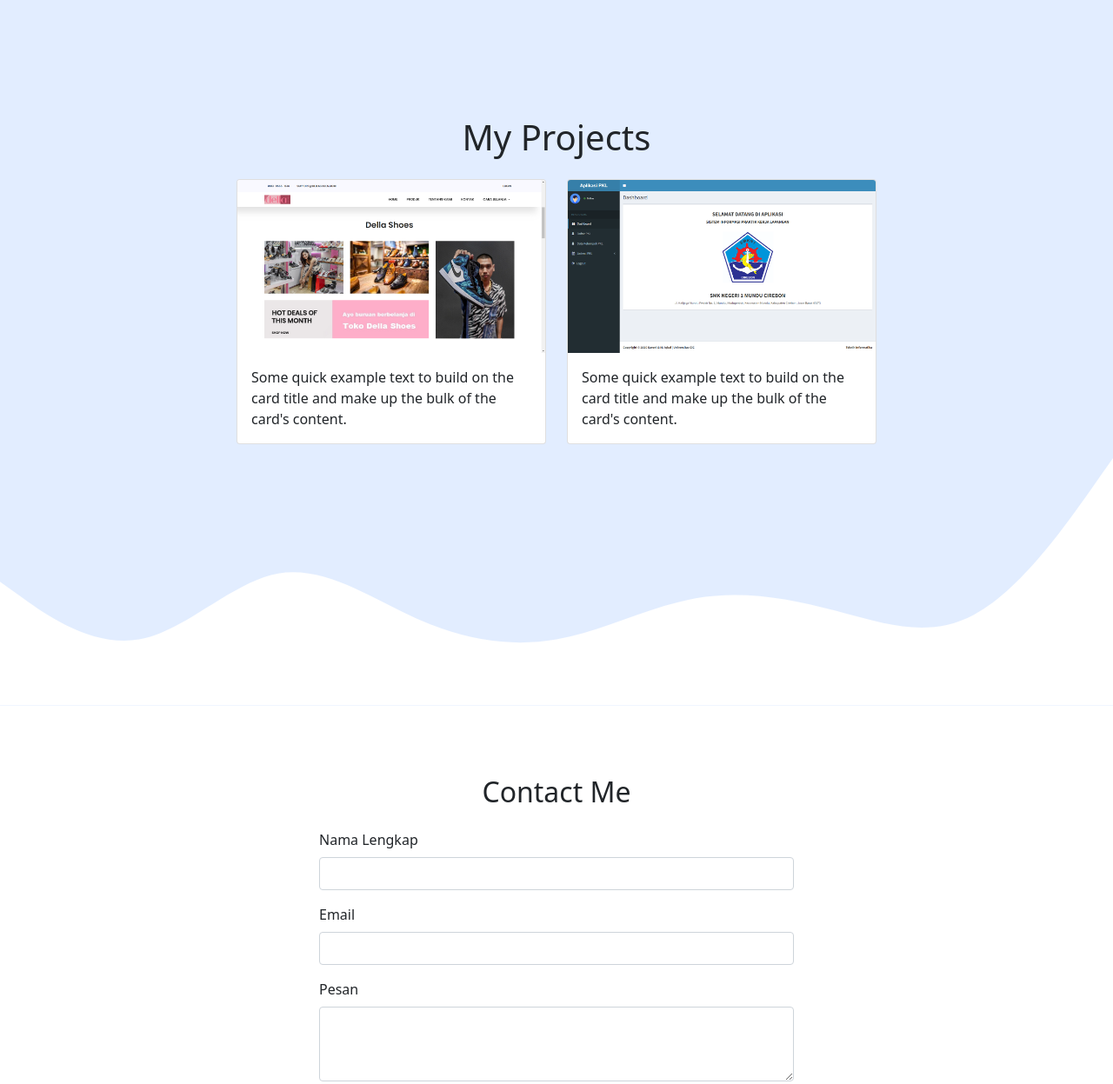
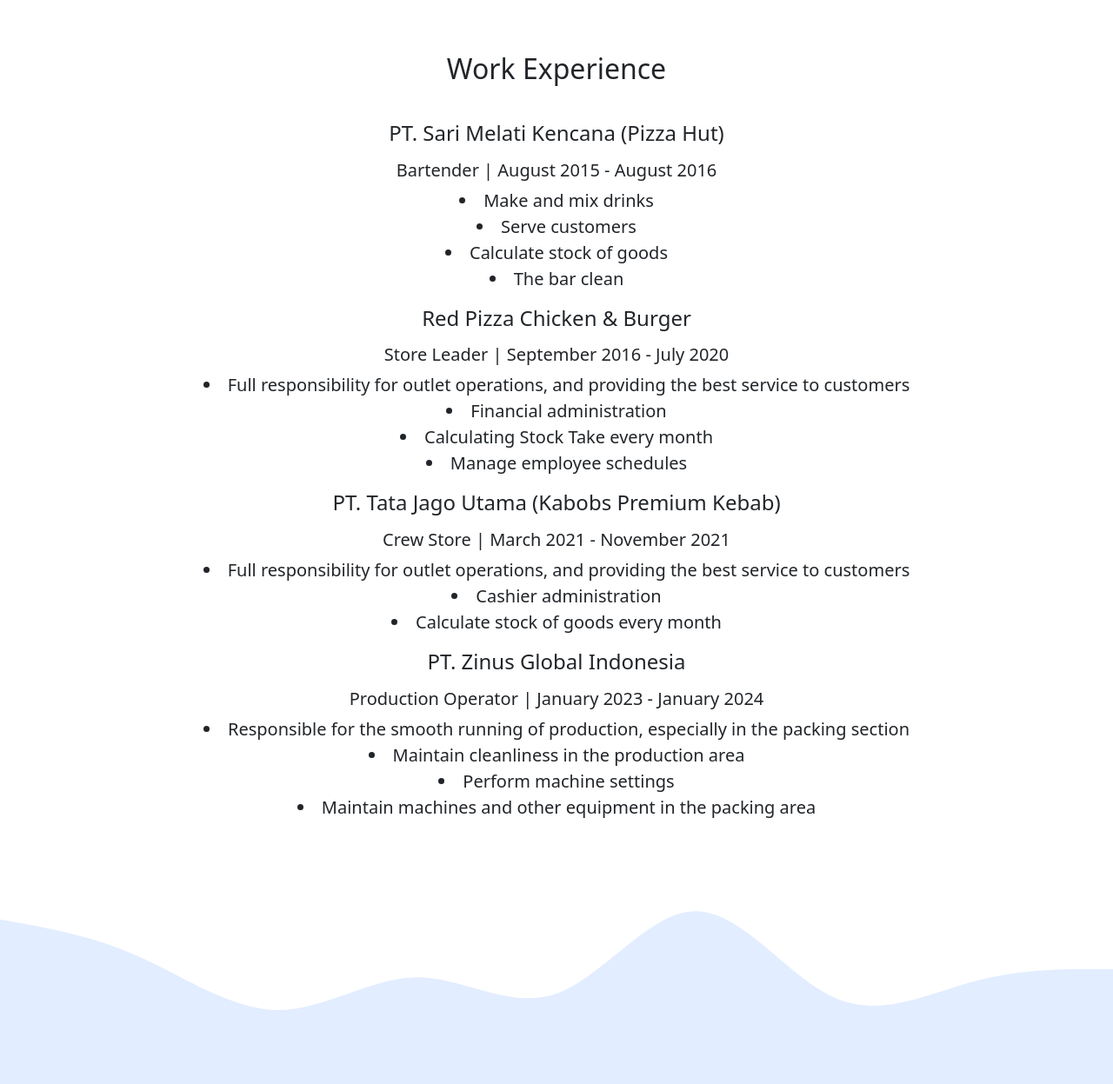
Before and after one commit to iqbalprakoso/iqbalprakoso.github.io, a plain HTML site: page index.html in a window 1280 px wide. Shown: the part 1400-2647 px from the top of the page at 87% size. Drawn offline with nearby package versions, Linux system fonts and the light colour scheme.

Commit message:
update website

```diff
--- a/index.html
+++ b/index.html
@@ -17,7 +17,7 @@
   </head>
   <body id="home">
     <!--navbar-->
-    <nav class="navbar navbar-expand-lg navbar-dark bg-primary shadow-sm fixed-top">
+    <nav class="navbar navbar-expand-lg navbar-dark bg-dark shadow-sm fixed-top">
       <div class="container">
         <a class="navbar-brand" href="#">M. Iqbal Tawakal Prakoso</a>
         <button class="navbar-toggler" type="button" data-bs-toggle="collapse" data-bs-target="#navbarNav" aria-controls="navbarNav" aria-expanded="false" aria-label="Toggle navigation">
@@ -32,7 +32,17 @@
               <a class="nav-link" href="#about">About</a>
             </li>
             <li class="nav-item">
+              <a class="nav-link" href="#work">Work</a>
+            </li>
+            <li class="nav-item">
               <a class="nav-link" href="#projects">Projects</a>
+            </li>
+            <li class="nav-item dropdown">
+              <a class="nav-link dropdown-toggle" href="#" id="navbarDropdownMenuLink" role="button" data-bs-toggle="dropdown" aria-expanded="false"> Other </a>
+              <ul class="dropdown-menu" aria-labelledby="navbarDropdownMenuLink">
+                <li><a class="dropdown-item" href="#">Hobby</a></li>
+                <li><a class="dropdown-item" href="#">Sertification</a></li>
+              </ul>
             </li>
             <li class="nav-item">
               <a class="nav-link" href="#contact">Contact me</a>
@@ -67,13 +77,12 @@
           </div>
         </div>
         <div class="row justify-content-center fs-5 text-center">
-          <div class="col-md-4">
+          <div class="col-md-10">
             <p>
               My name is M. Iqbal Tawakal Prakoso. I graduated majoring in Informatics Engineering at CIC University, Cirebon City. I studied for 4 years with a GPA of 3.21. During college I have studied web programming materials such as
               PHP, HTML, CSS, Javascript, and SQL databases. and for mobile programming languages, I can only learn basic Java and Dart Flutter.
             </p>
-          </div>
-          <div class="col-md-4">
+
             <p>
               There were two web projects that I created during college, the first was to create a school website with the title "field work practice information system application" specifically for vocational school students. and the
               second is a shoe shop website with the title "designing a shoe product recommendation system using the Collaborative filtering Algorithm method", which is specifically to fulfill my final assignment during college.
@@ -83,13 +92,62 @@
       </div>
       <svg xmlns="http://www.w3.org/2000/svg" viewBox="0 0 1440 320">
         <path
-          fill="#e2edff"
+          fill="#ffffff"
           fill-opacity="1"
           d="M0,128L30,133.3C60,139,120,149,180,176C240,203,300,245,360,245.3C420,245,480,203,540,202.7C600,203,660,245,720,224C780,203,840,117,900,117.3C960,117,1020,203,1080,229.3C1140,256,1200,224,1260,208C1320,192,1380,192,1410,192L1440,192L1440,320L1410,320C1380,320,1320,320,1260,320C1200,320,1140,320,1080,320C1020,320,960,320,900,320C840,320,780,320,720,320C660,320,600,320,540,320C480,320,420,320,360,320C300,320,240,320,180,320C120,320,60,320,30,320L0,320Z"
         ></path>
       </svg>
     </section>
     <!--Akhir About-->
+
+    <!--Work-->
+    <section id="work">
+      <div class="container">
+        <div class="row text-center mb-3">
+          <div class class="col">
+              <h2>Work Experience</h2>
+          </div>
+        </div>
+        <div class="row justify-content-center fs-5 text-center">
+          <div class="col-md-10">
+                <p><h4>PT. Sari Melati Kencana (Pizza Hut)</h4></p>
+                  <h5>Bartender | August 2015 - August 2016</h5>
+                  <li>Make and mix drinks</li>
+                  <li>Serve customers</li>
+                  <li>Calculate stock of goods</li>
+                  <li>The bar clean</li>
+
+                  <p><h4>Red Pizza Chicken & Burger</h4></p>
+                  <h5>Store Leader | September 2016 - July 2020</h5>
+                  <li>Full responsibility for outlet operations, and providing the best service to customers</li>
+                  <li>Financial administration</li>
+                  <li>Calculating Stock Take every month</li>
+                  <li>Manage employee schedules</li>
+
+                  <p><h4>PT. Tata Jago Utama (Kabobs Premium Kebab)</h4></p>
+                  <h5>Crew Store | March 2021 - November 2021</h5>
+                    <li>Full responsibility for outlet operations, and providing the best service to customers</li>
+                    <li>Cashier administration</li>
+                    <li>Calculate stock of goods every month</li>
+
+                  <p><h4>PT. Zinus Global Indonesia</h4></p>
+                  <h5>Production Operator | January 2023 - January 2024</h5>
+                  <li>Responsible for the smooth running of production, especially in the packing section</li>
+                  <li>Maintain cleanliness in the production area</li>
+                  <li>Perform machine settings</li>
+                  <li>Maintain machines and other equipment in the packing area</li>
+              </div>
+            </div>
+          </div>
+        <svg xmlns="http://www.w3.org/2000/svg" viewBox="0 0 1440 320">
+          <path
+            fill="#e2edff"
+            fill-opacity="1"
+            d="M0,128L30,133.3C60,139,120,149,180,176C240,203,300,245,360,245.3C420,245,480,203,540,202.7C600,203,660,245,720,224C780,203,840,117,900,117.3C960,117,1020,203,1080,229.3C1140,256,1200,224,1260,208C1320,192,1380,192,1410,192L1440,192L1440,320L1410,320C1380,320,1320,320,1260,320C1200,320,1140,320,1080,320C1020,320,960,320,900,320C840,320,780,320,720,320C660,320,600,320,540,320C480,320,420,320,360,320C300,320,240,320,180,320C120,320,60,320,30,320L0,320Z"
+          ></path>
+        </svg>
+      </section>
+    <!--Akhir Work-->
 
     <!--Projects-->
     <section id="projects">
@@ -104,7 +162,7 @@
             <div class="card">
               <img src="img/projects/pj1.png" class="card-img-top" alt="projects1" />
               <div class="card-body">
-                <p class="card-text">Some quick example text to build on the card title and make up the bulk of the card's content.</p>
+                <p class="card-text">This is what the home page of the Della shoe shop website looks like.</p>
               </div>
             </div>
           </div>
@@ -112,20 +170,11 @@
             <div class="card">
               <img src="img/projects/pj2.png" class="card-img-top" alt="projects2" />
               <div class="card-body">
-                <p class="card-text">Some quick example text to build on the card title and make up the bulk of the card's content.</p>
+                <p class="card-text">That's the initial appearance of the vocational school students' field work practice website.</p>
               </div>
             </div>
           </div>
-          <!--
-          <div class="col-md-4 mb-3">
-            <div class="card">
-              <img src="img/projects/3.jpg" class="card-img-top" alt="projects3" />
-              <div class="card-body">
-                <p class="card-text">Some quick example text to build on the card title and make up the bulk of the card's content.</p>
-              </div>
-            </div>
-          </div>
-        --></div>
+        </div>
       </div>
       <svg xmlns="http://www.w3.org/2000/svg" viewBox="0 0 1440 320">
         <path
@@ -167,7 +216,7 @@
       </div>
       <svg xmlns="http://www.w3.org/2000/svg" viewBox="0 0 1440 320">
         <path
-          fill="#0d6efd"
+          fill="#e2edff"
           fill-opacity="1"
           d="M0,64L30,90.7C60,117,120,171,180,181.3C240,192,300,160,360,160C420,160,480,192,540,202.7C600,213,660,203,720,176C780,149,840,107,900,122.7C960,139,1020,213,1080,224C1140,235,1200,181,1260,144C1320,107,1380,85,1410,74.7L1440,64L1440,320L1410,320C1380,320,1320,320,1260,320C1200,320,1140,320,1080,320C1020,320,960,320,900,320C840,320,780,320,720,320C660,320,600,320,540,320C480,320,420,320,360,320C300,320,240,320,180,320C120,320,60,320,30,320L0,320Z"
         ></path>
@@ -176,7 +225,7 @@
     <!--Akhir Contact-->
 
     <!--Footer-->
-    <footer class="bg-primary text-white text-center pb-3">
+    <footer class="bg-dark text-white text-center pb-3">
       <p>Created with <i class="bi bi-suit-heart-fill text-danger"></i> by <a href="https://www.instagram.com/iqbal_prakoso24/" class="text-white fw-bold">M.I.T.P</a></p>
     </footer>
     <!--Akhir Footer-->
```
